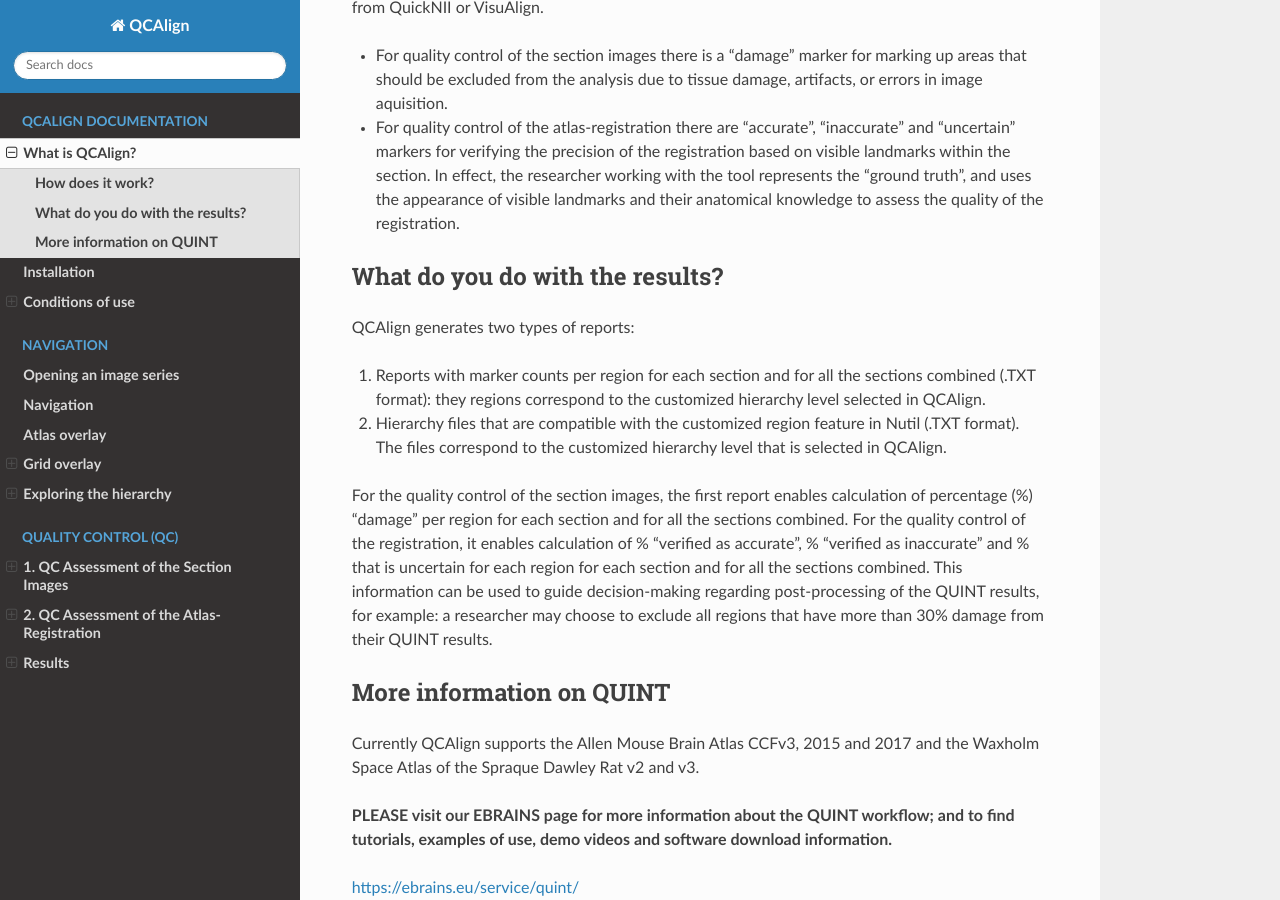
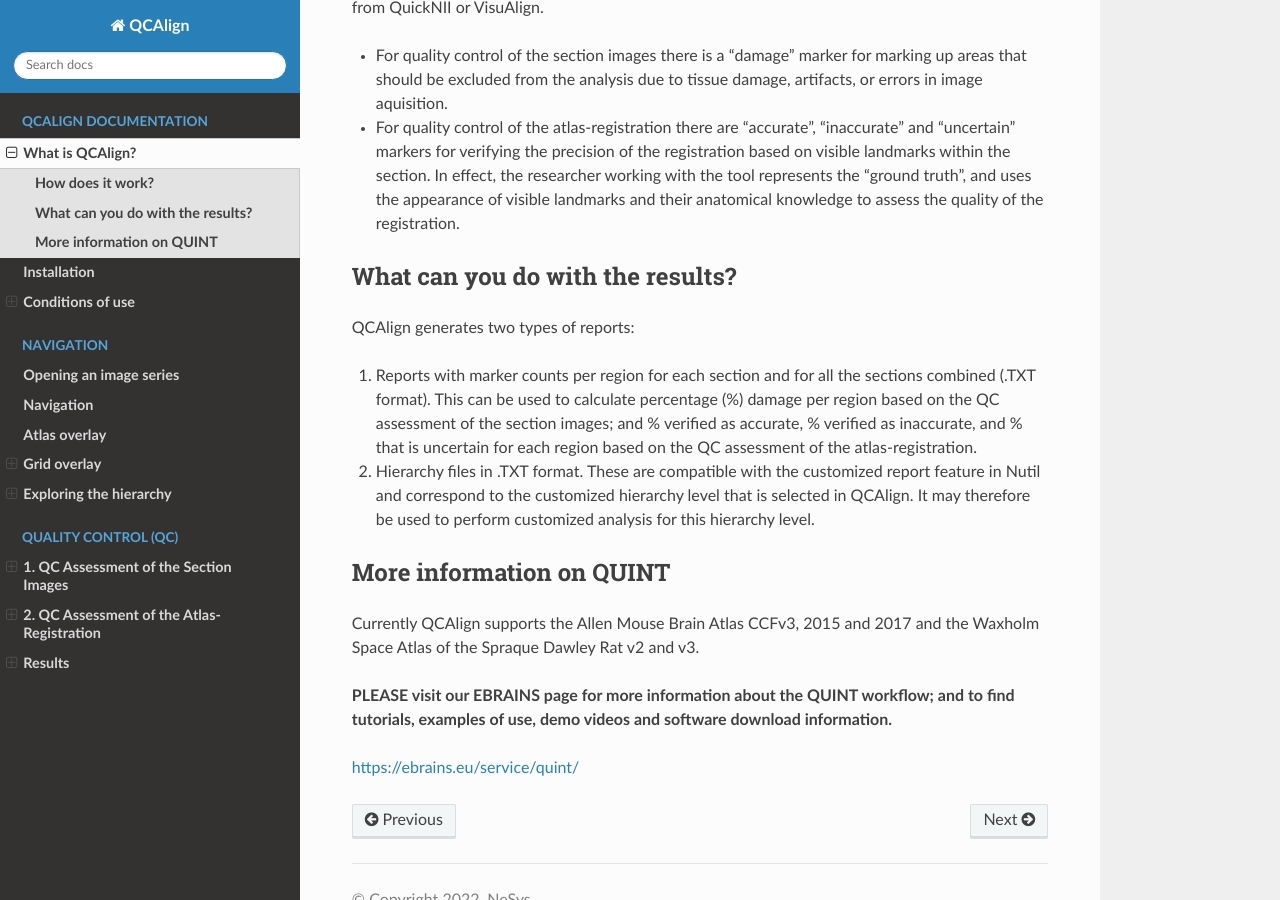
Before and after one commit to Neural-Systems-at-UIO/QCAlign, a Sphinx documentation site: the page built from docs/introduction.rst, in a window 1280 px wide and 900 px high, scrolled down 772 px. Built offline with Sphinx 7.4.7 and the Read the Docs theme 2.0.0, drawn with Linux system fonts in a browser that asks for light colours.

Commit message:
Update introduction.rst

```diff
--- a/docs/introduction.rst
+++ b/docs/introduction.rst
@@ -20,16 +20,14 @@ The quality control steps are based on systematic sampling, with a grid of point
 
 - For quality control of the atlas-registration there are "accurate", "inaccurate" and "uncertain" markers for verifying the precision of the registration based on visible landmarks within the section. In effect, the researcher working with the tool represents the “ground truth”, and uses the appearance of visible landmarks and their anatomical knowledge to assess the quality of the registration.
 
-**What do you do with the results?**
+**What can you do with the results?**
 -----------------------------------
 
 QCAlign generates two types of reports:
 
-1. Reports with marker counts per region for each section and for all the sections combined (.TXT format): they regions correspond to the customized hierarchy level selected in QCAlign.
+1. Reports with marker counts per region for each section and for all the sections combined (.TXT format). This can be used to calculate percentage (%) damage per region based on the QC assessment of the section images; and % verified as accurate, % verified as inaccurate, and % that is uncertain for each region based on the QC assessment of the atlas-registration.
 
-2. Hierarchy files that are compatible with the customized region feature in Nutil (.TXT format). The files correspond to the customized hierarchy level that is selected in QCAlign.
-
-For the quality control of the section images, the first report enables calculation of percentage (%) "damage" per region for each section and for all the sections combined. For the quality control of the registration, it enables calculation of % "verified as accurate", % "verified as inaccurate" and % that is uncertain for each region for each section and for all the sections combined. This information can be used to guide decision-making regarding post-processing of the QUINT results, for example: a researcher may choose to exclude all regions that have more than 30% damage from their QUINT results.
+2. Hierarchy files in .TXT format. These are compatible with the customized report feature in Nutil and correspond to the customized hierarchy level that is selected in QCAlign. It may therefore be used to perform customized analysis for this hierarchy level.
 
 
 **More information on QUINT**
```
